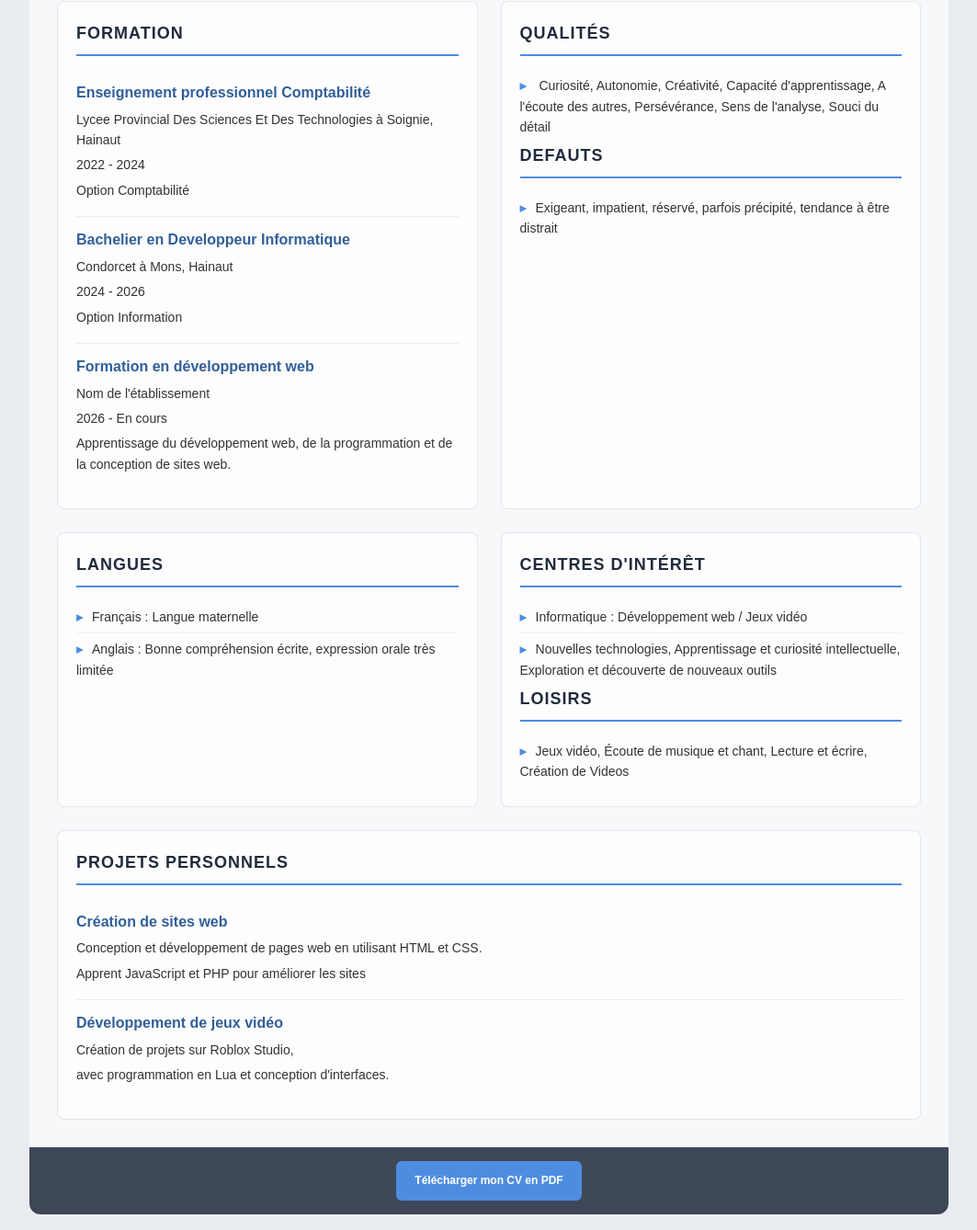
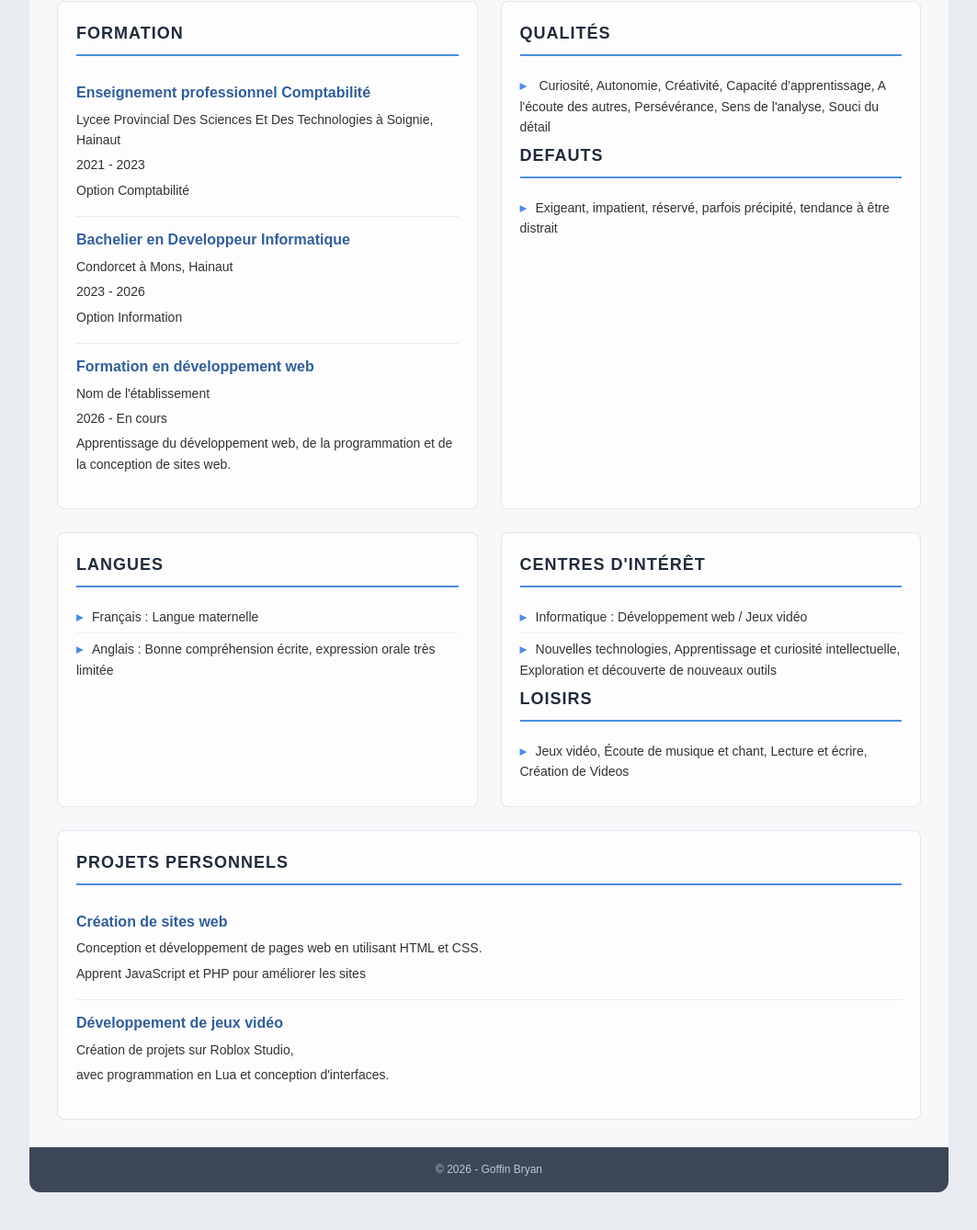
Before and after one commit to Baryalis/Baryalis.github.io, a plain HTML site: page index.html in a window 1280 px wide. Shown: the part 622-1960 px from the top of the page at 92% size, without its empty margins (108-1171 px from the left). Drawn offline with Linux system fonts and the light colour scheme.

Commit message:
Update index.html
Correction des dates

```diff
--- a/index.html
+++ b/index.html
@@ -36,13 +36,13 @@
             <article>
                 <h3>Enseignement professionnel Comptabilité</h3>
                 <p>Lycee Provincial Des Sciences Et Des Technologies à Soignie, Hainaut </p>
-                <p>2022 - 2024</p>
+                <p>2021 - 2023</p>
                 <p>Option Comptabilité</p>
             </article>
             <article>
                 <h3>Bachelier en Developpeur Informatique</h3>
                 <p>Condorcet à Mons, Hainaut </p>
-                <p>2024 - 2026</p>
+                <p>2023 - 2026</p>
                 <p>Option Information</p>
             </article>
             <article>
@@ -110,10 +110,7 @@
         </section>
     </main>
     <footer>
-        <a href="Image/CV.pdf" download class="btn-download">
-            Télécharger mon CV en PDF
-        </a>
+        <p>&copy; 2026 - Goffin Bryan</p>
     </footer>
-
 </body>
 </html>
```
